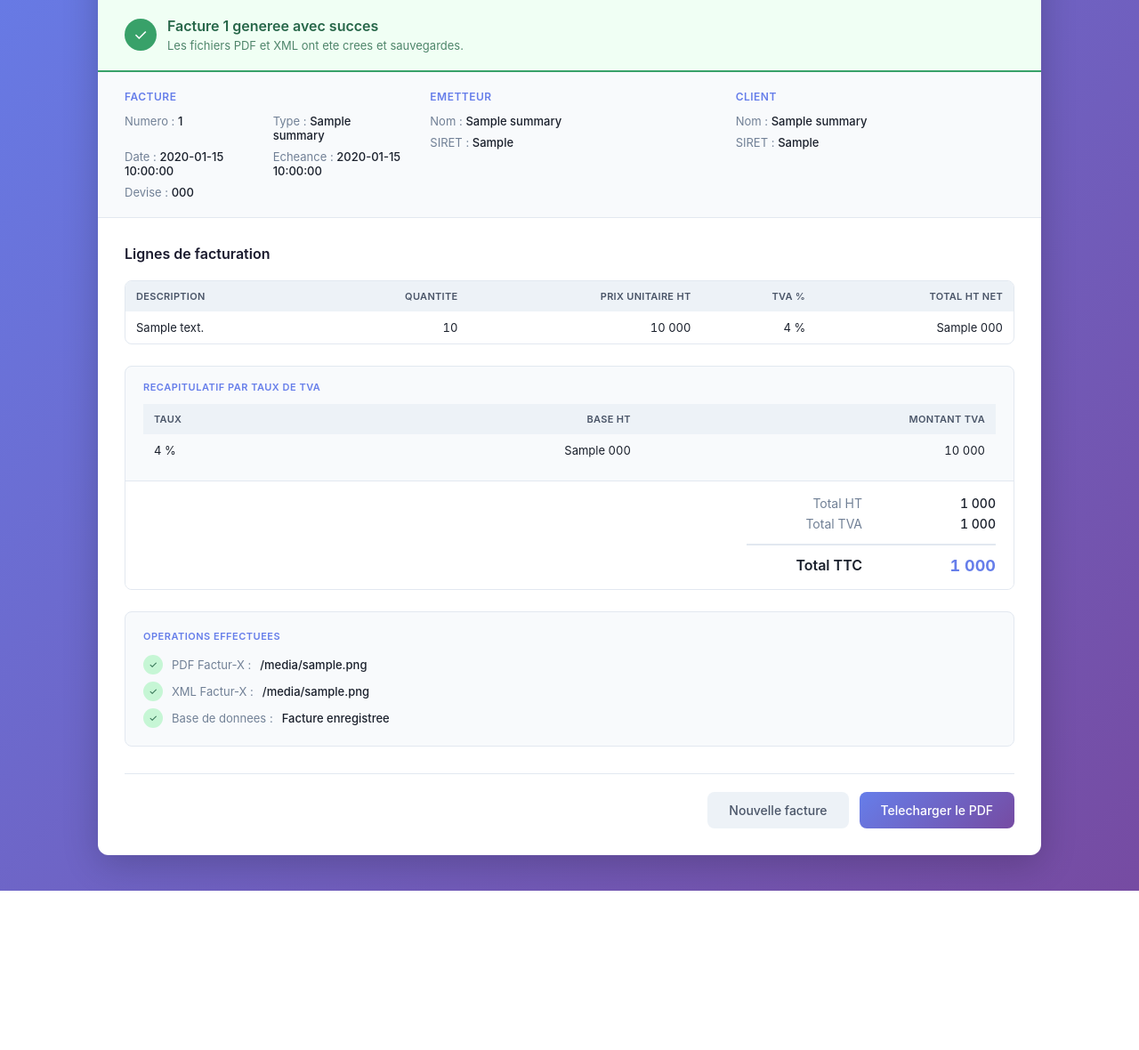
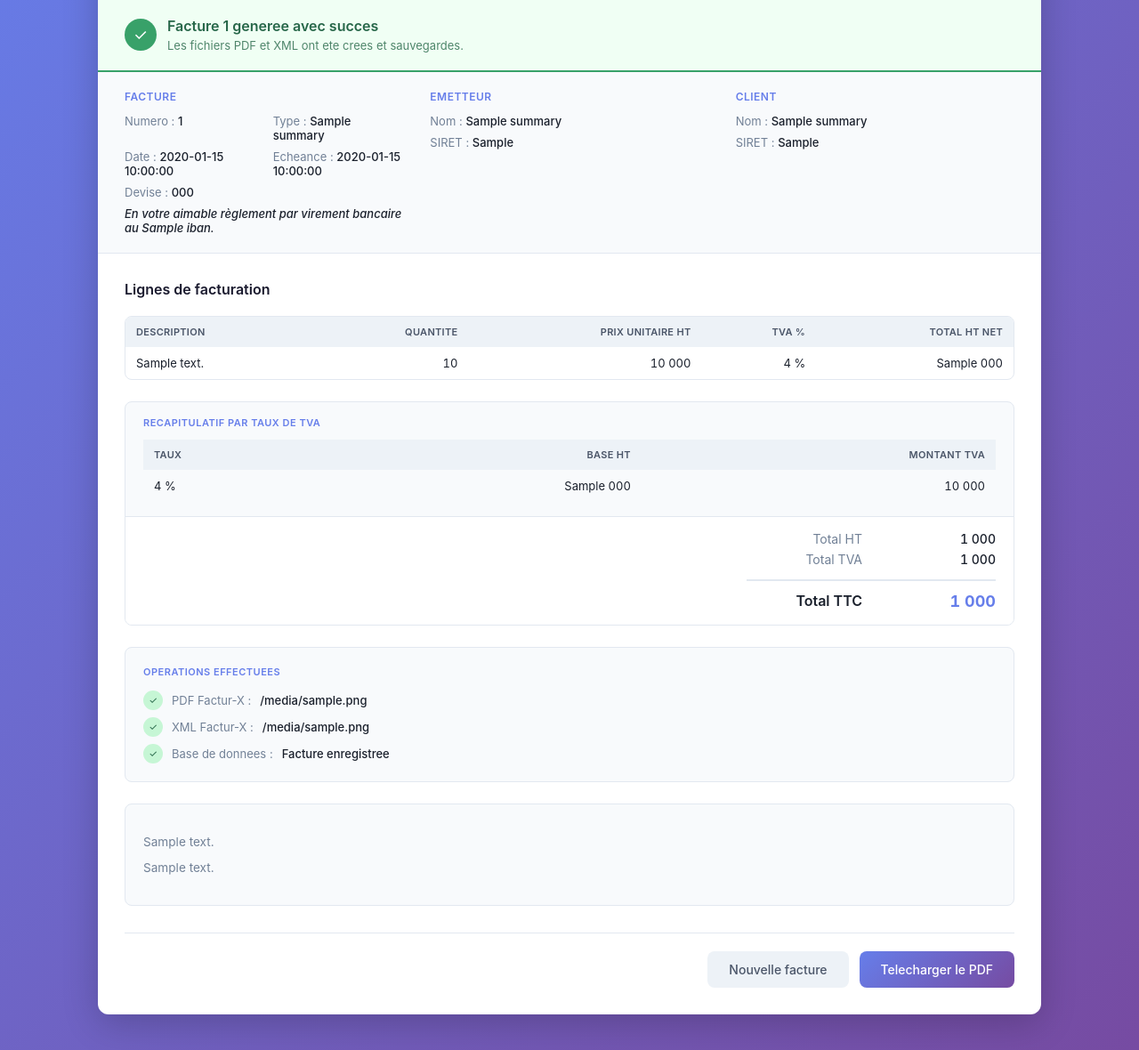
Before and after one commit to rdb16/generate_factux_py12, a Flask app: template resources/templates/invoice_step3.html in a window 1280 px wide. Shown: the part 198-1378 px from the top of the page at 89% size. Before the commit the page ends 1199 px from the top, so only its background shows below. Run offline with Flask 3, Linux system fonts and the light colour scheme; the template is opened without the code that fills it: most values are stand-ins (such as "Sample title", 1, 10 or a date in 2020); grey boxes marked "Sample" are stand-in pictures; parts of the project's set-up code (start-up, migrations or seed data) failed here and were passed over; some libraries are stand-ins or nearby versions.

Commit message:
feat(config): ajouter champs cie_legal_form, cie_IBAN, pmt_text, pmd_text
- cie_legal_form : forme juridique affichée sous le nom émetteur (HTML/PDF)
- cie_IBAN : IBAN affiché en phrase de règlement (HTML/PDF)
- pmt_text : texte frais de recouvrement configurable (XML/HTML/PDF)
- pmd_text : texte pénalités de retard configurable (XML/HTML/PDF)
- 4 champs rendus obligatoires dans validate_emitter_config()
- README mis à jour avec la nouvelle conf et validation

Co-Authored-By: Claude Opus 4.6 <noreply@anthropic.com>

```diff
--- a/app.py
+++ b/app.py
@@ -79,6 +79,22 @@ def validate_emitter_config(config: dict) -> list[str]:
     # Validation nom obligatoire
     if not config.get('name', '').strip():
         errors.append("Nom de l'émetteur non renseigné dans la configuration")
+
+    # Validation forme juridique obligatoire
+    if not config.get('cie_legal_form', '').strip():
+        errors.append("Forme juridique (cie_legal_form) non renseignée dans la configuration")
+
+    # Validation IBAN obligatoire
+    if not config.get('cie_IBAN', '').strip():
+        errors.append("IBAN de l'émetteur (cie_IBAN) non renseigné dans la configuration")
+
+    # Validation texte PMT obligatoire (BR-FR-05)
+    if not config.get('pmt_text', '').strip():
+        errors.append("Texte frais de recouvrement (pmt_text) non renseigné dans la configuration")
+
+    # Validation texte PMD obligatoire (BR-FR-05)
+    if not config.get('pmd_text', '').strip():
+        errors.append("Texte pénalités de retard (pmd_text) non renseigné dans la configuration")
 
     return errors
 
@@ -296,6 +312,12 @@ EMITTER = {
     'siret': CONFIG.get('siret', ''),
     'vat_number': CONFIG.get('num_tva', ''),
     'bic': CONFIG.get('bic', ''),
+    # HTML/PDF uniquement
+    'legal_form': CONFIG.get('cie_legal_form', ''),
+    'iban': CONFIG.get('cie_IBAN', ''),
+    # XML Factur-X (notes BR-FR-05)
+    'pmt_text': CONFIG.get('pmt_text', ''),
+    'pmd_text': CONFIG.get('pmd_text', ''),
 }
 
 app = Flask(__name__, template_folder='resources/templates', static_folder='resources', static_url_path='/static')
--- a/facturx_generator.py
+++ b/facturx_generator.py
@@ -164,25 +164,27 @@ def generate_facturx_xml(data: dict) -> str:
         note_content.text = invoice['payment_terms']
 
     # Notes obligatoires BR-FR-05 (réglementation française)
-    # PMT — Frais de recouvrement
-    note_pmt = ET.SubElement(doc, _qname('ram', 'IncludedNote'))
-    note_pmt_content = ET.SubElement(note_pmt, _qname('ram', 'Content'))
-    note_pmt_content.text = (
+    # PMT — Frais de recouvrement (texte configurable via ma-conf.txt)
+    pmt_default = (
         "En cas de retard de paiement, une indemnité forfaitaire "
         "pour frais de recouvrement de 40€ sera exigée "
         "(Art. L441-10 et D441-5 du Code de commerce)."
     )
+    note_pmt = ET.SubElement(doc, _qname('ram', 'IncludedNote'))
+    note_pmt_content = ET.SubElement(note_pmt, _qname('ram', 'Content'))
+    note_pmt_content.text = emitter.get('pmt_text') or pmt_default
     note_pmt_code = ET.SubElement(note_pmt, _qname('ram', 'SubjectCode'))
     note_pmt_code.text = 'PMT'
 
-    # PMD — Pénalités de retard
-    note_pmd = ET.SubElement(doc, _qname('ram', 'IncludedNote'))
-    note_pmd_content = ET.SubElement(note_pmd, _qname('ram', 'Content'))
-    note_pmd_content.text = (
+    # PMD — Pénalités de retard (texte configurable via ma-conf.txt)
+    pmd_default = (
         "En cas de retard de paiement, des pénalités de retard seront appliquées "
         "au taux de 3 fois le taux d'intérêt légal en vigueur "
         "(Art. L441-10 du Code de commerce)."
     )
+    note_pmd = ET.SubElement(doc, _qname('ram', 'IncludedNote'))
+    note_pmd_content = ET.SubElement(note_pmd, _qname('ram', 'Content'))
+    note_pmd_content.text = emitter.get('pmd_text') or pmd_default
     note_pmd_code = ET.SubElement(note_pmd, _qname('ram', 'SubjectCode'))
     note_pmd_code.text = 'PMD'
 
--- a/resources/config/ma-conf.txt
+++ b/resources/config/ma-conf.txt
@@ -1,6 +1,6 @@
 siren = "123456789"
 siret = "12345678900012"
-name = "Mon Entreprise SARL"
+name = "Mon Entreprise DPONT LA JOIE"
 address = "12 rue de la Paix"
 postal_code = "75001"
 city = "Paris"
@@ -12,3 +12,11 @@ is_db_pg = True
 is_num_facturx_auto = True
 xml_storage = "./data/factures-xml"
 pdf_storage = "./data/factures-pdf"
+
+# pour html et pdf, pas pour xml
+cie_legal_form = "S.A.R.L"
+cie_IBAN = "FR12345678901"
+
+# pour xml Factur-X (notes obligatoires BR-FR-05)
+pmt_text = "En cas de retard de paiement, une indemnité forfaitaire pour frais de recouvrement de 40€ sera exigée (Art. L441-10 et D441-5 du Code de commerce)."
+pmd_text = "En cas de retard de paiement, des pénalités de retard seront appliquées au taux de 3 fois le taux d'intérêt légal en vigueur (Art. L441-10 du Code de commerce)."
--- a/resources/templates/invoice_step1.html
+++ b/resources/templates/invoice_step1.html
@@ -226,7 +226,7 @@
                 <div class="header-text">
                     <h1>Nouvelle facture</h1>
                     <div class="emitter">
-                        {{ emitter.name }} - SIRET : {{ emitter.siret }}
+                        {{ emitter.name }}{% if emitter.legal_form %} - {{ emitter.legal_form }}{% endif %} - SIRET : {{ emitter.siret }}
                     </div>
                 </div>
             </div>
--- a/resources/templates/invoice_step3.html
+++ b/resources/templates/invoice_step3.html
@@ -382,7 +382,7 @@
                 <img src="{{ logo_path }}" alt="Logo" class="header-logo" />
                 <div class="header-text">
                     <h1>Facture generee</h1>
-                    <div class="emitter">{{ emitter.name }}</div>
+                    <div class="emitter">{{ emitter.name }}{% if emitter.legal_form %} - {{ emitter.legal_form }}{% endif %}</div>
                 </div>
             </div>
 
@@ -435,6 +435,11 @@
                             <span class="label">Devise : </span>
                             <span class="value">{{ summary.currency_code }}</span>
                         </div>
+                        {% if emitter.iban %}
+                        <div class="summary-item" style="grid-column: 1 / -1">
+                            <span class="value"><em>En votre aimable r&egrave;glement par virement bancaire au {{ emitter.iban }}.</em></span>
+                        </div>
+                        {% endif %}
                     </div>
                 </div>
                 <div class="summary-section">
@@ -442,7 +447,7 @@
                     <div class="summary-grid">
                         <div class="summary-item" style="grid-column: 1 / -1">
                             <span class="label">Nom : </span>
-                            <span class="value">{{ summary.emitter_name }}</span>
+                            <span class="value">{{ summary.emitter_name }}{% if emitter.legal_form %} ({{ emitter.legal_form }}){% endif %}</span>
                         </div>
                         <div class="summary-item">
                             <span class="label">SIRET : </span>
@@ -566,6 +571,17 @@
                     </div>
                 </div>
 
+                {% if emitter.pmt_text or emitter.pmd_text %}
+                <div class="operations" style="font-size: 0.85em; color: #718096;">
+                    {% if emitter.pmt_text %}
+                    <p>{{ emitter.pmt_text }}</p>
+                    {% endif %}
+                    {% if emitter.pmd_text %}
+                    <p>{{ emitter.pmd_text }}</p>
+                    {% endif %}
+                </div>
+                {% endif %}
+
                 <div class="actions-row">
                     <a href="/invoice/new" class="btn btn-secondary">
                         Nouvelle facture
```
Also changed, not shown: pdf_generator.py (+15 -1 lines), resources/templates/invoice_step2.html (+7 -2 lines), README.md.
